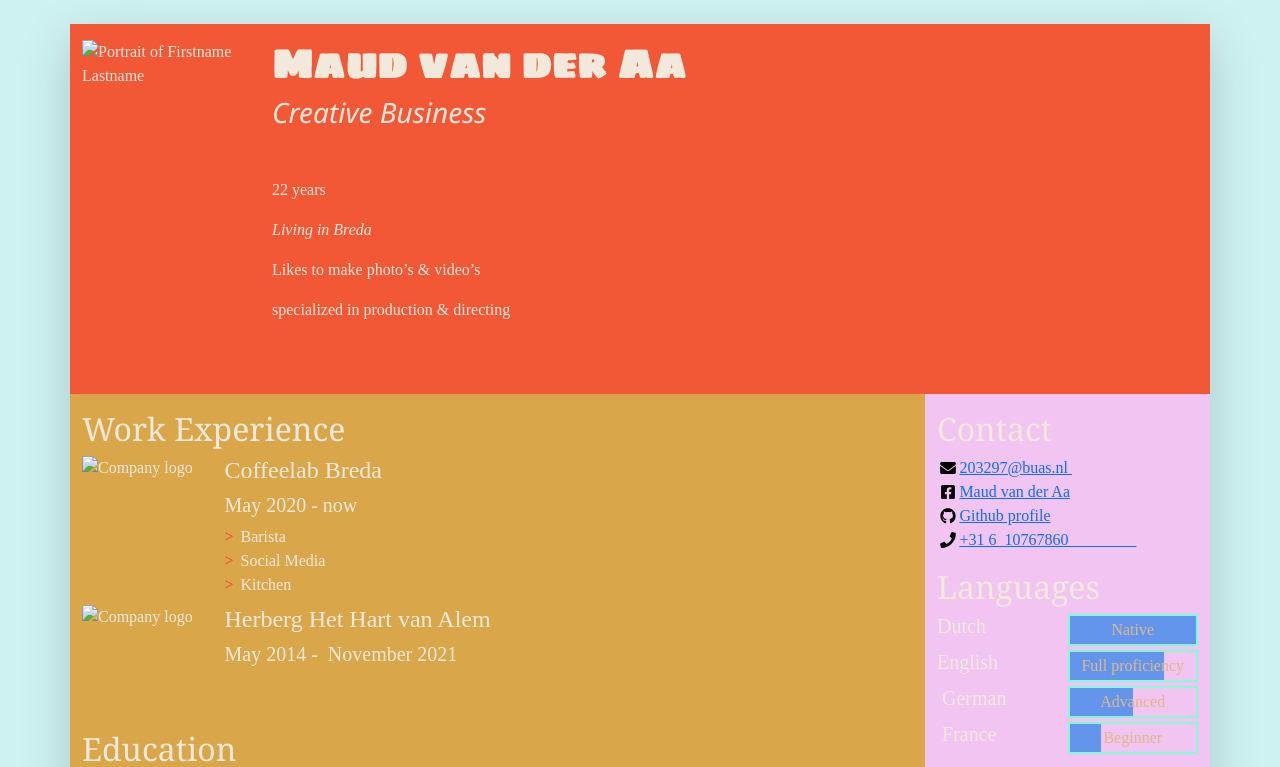
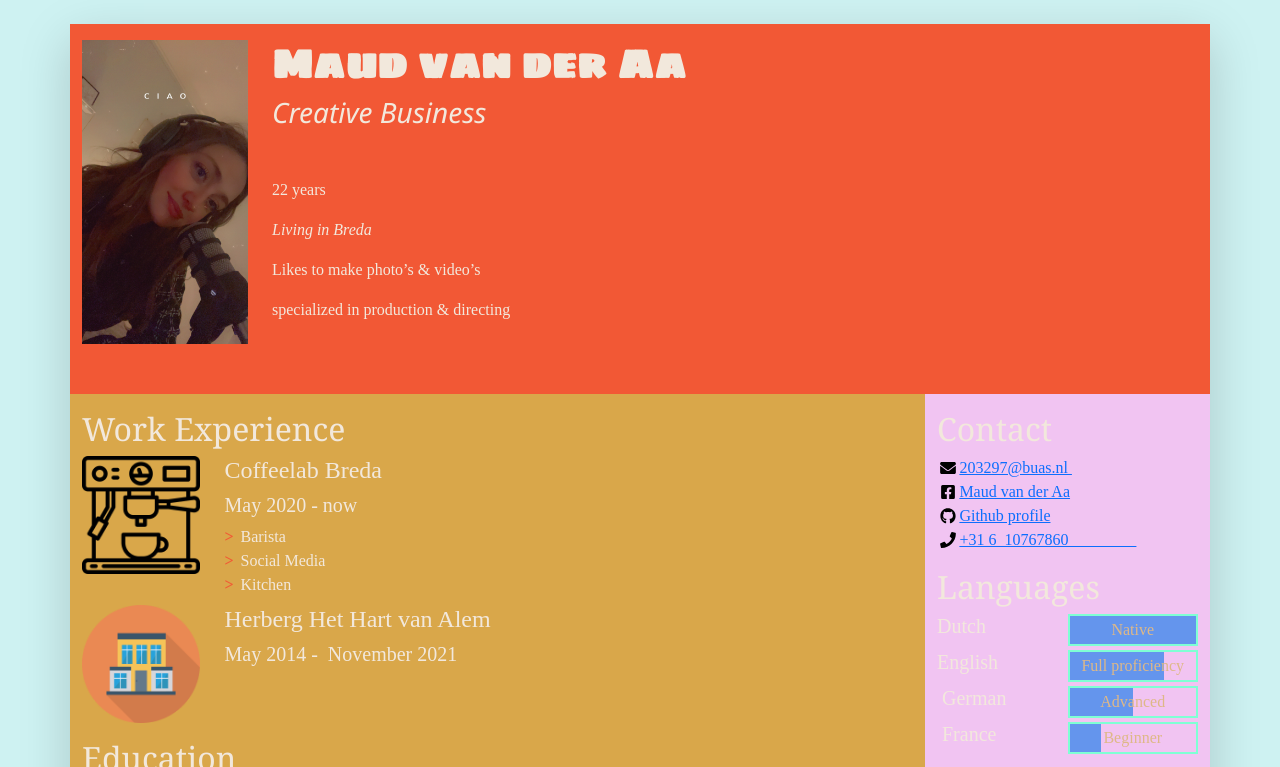
Before and after one commit to maudvdaa/cvmaud, a plain HTML site: page index.html in a window 1280 px wide. Shown: the top 767 px of the page. Drawn offline with nearby package versions, Linux system fonts and the light colour scheme.

Commit message:
Update index.html

```diff
--- a/index.html
+++ b/index.html
@@ -48,7 +48,7 @@
             "w-100" makes sure the image takes the full width of the column it's in
             "rounded-circle" cuts a circle around the image
           -->
-          <img class="w-100 d-xl-inline-block my-3" src="IMG_3314.JPG" alt="Portrait of Firstname Lastname" width="1206">
+          <img class="w-100 d-xl-inline-block my-3" src="images/IMG_3314.JPG" alt="Portrait of Firstname Lastname" width="1206">
         </div>
         <!--
           A container to wrap around your name and tagline. Full-width at small size, then columns of increasing size.
@@ -92,7 +92,7 @@
               <li class="biography-item row mb-2">
                 <!-- We're using a grid inside a grid so we can align logos and text -->
                 <div class="logo-container col-3 col-sm-2 col-md-3 col-lg-2">
-                  <img class="biography-logo mw-100 d-block mx-auto" src="coffee-machine-3.png" alt="Company logo" width="512">
+                  <img class="biography-logo mw-100 d-block mx-auto" src="images/coffee-machine-3.png" alt="Company logo" width="512">
                 </div>
                 <div class="biography-contents col-9 col-sm-10 col-md-9 col-lg-10">
                   <h4>Coffeelab Breda&nbsp;&nbsp;</h4>
@@ -110,7 +110,7 @@
               <li class="biography-item row mb-2">
                 <div class="logo-container col-3 col-sm-2 col-md-3 col-lg-2">
                 <!-- We're using a grid inside a grid so we can align logos and text -->
-                  <img class="biography-logo mw-100 d-block mx-auto" src="569130.png" alt="Company logo" width="512">
+                  <img class="biography-logo mw-100 d-block mx-auto" src="images/schools/569130.png" alt="Company logo" width="512">
                 </div>
                 <div class="biography-contents col-9 col-sm-10 col-md-9 col-lg-10">
                   <h4>Herberg Het Hart van Alem&nbsp; &nbsp; &nbsp;&nbsp;</h4>
@@ -149,7 +149,7 @@
               <!-- 2nd item in education -->
               <li class="biography-item row mb-2">
                 <div class="logo-container col-3 col-sm-2 col-md-3 col-lg-2">
-                  <img class="biography-logo mw-100 d-block mx-auto" src="drp.png" alt="School logo" width="425">
+                  <img class="biography-logo mw-100 d-block mx-auto" src="images/schools/drp.png" alt="School logo" width="425">
                 </div>
                 <div class="biography-contents col-9 col-sm-10 col-md-9 col-lg-10">
                   <h4>MBO in Marketing and communication, De Rooi Pannen&nbsp; &nbsp; &nbsp;</h4>
```
